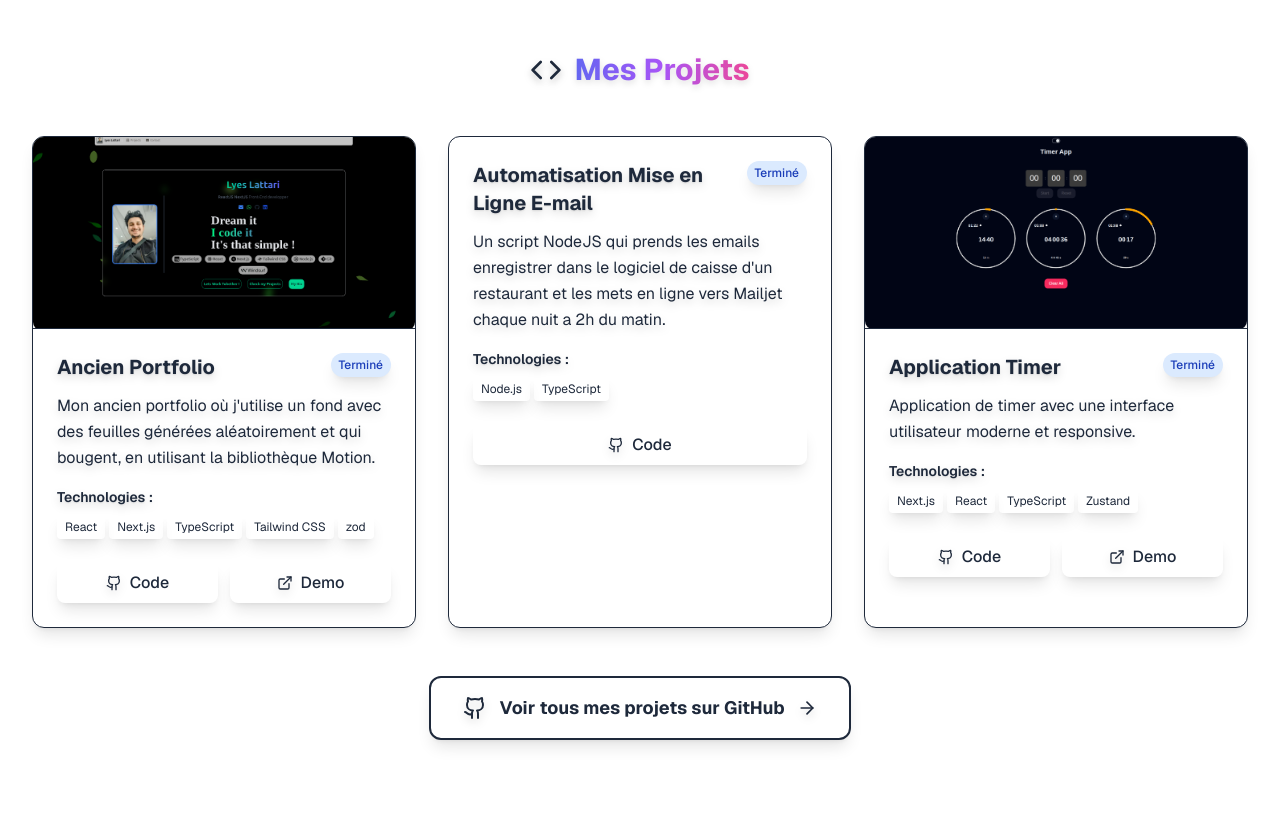
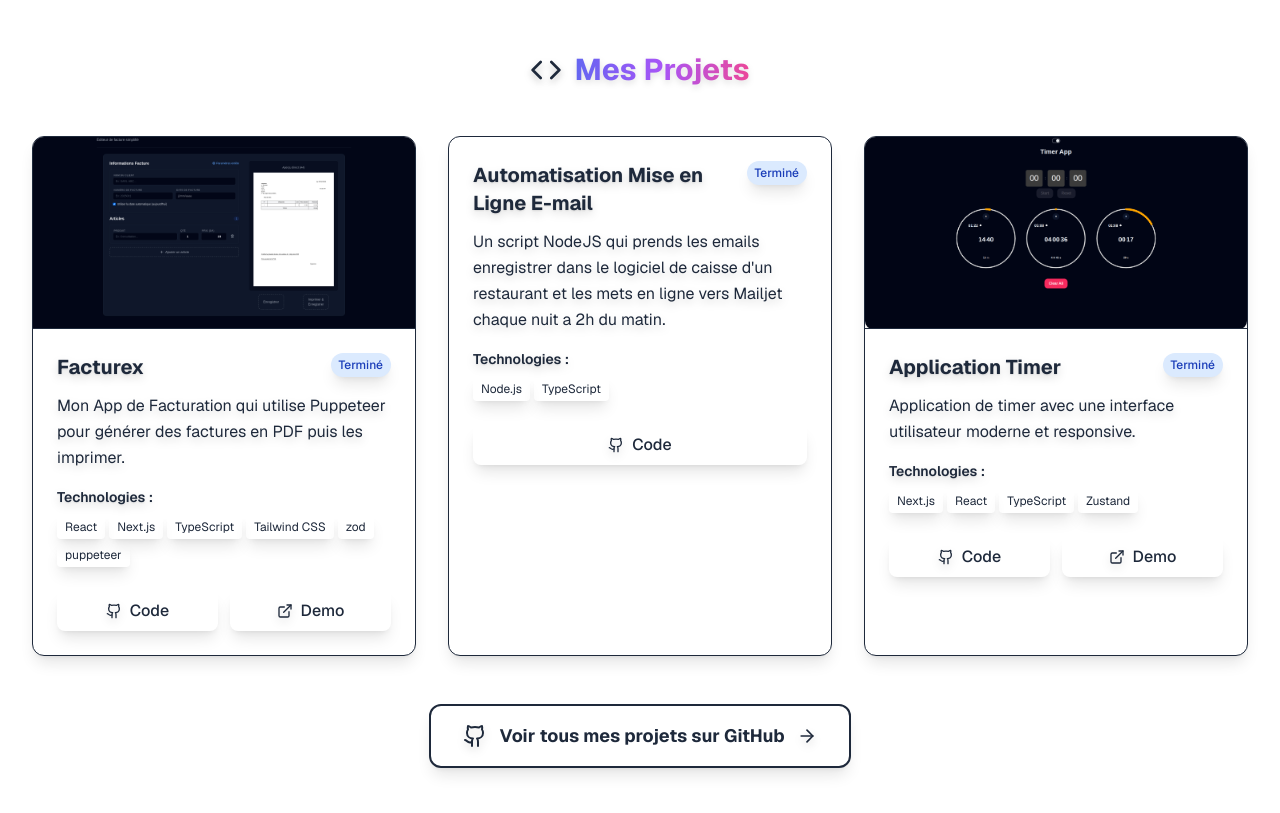
Before and after one commit to LnZ-11/New-Portfolio, a Next.js app: page / in a window 1280 px wide. Shown: the part 3300-4113 px from the top of the page. Built offline with nearby package versions, Linux system fonts and the light colour scheme.

Commit message:
Replacing old portfolio by my facturex app

```diff
--- a/app/components/Projects.tsx
+++ b/app/components/Projects.tsx
@@ -70,13 +70,13 @@ const techStack = [
 const projects = [
   {
     id: 1,
-    title: "Ancien Portfolio",
+    title: "Facturex",
     description:
-      "Mon ancien portfolio où j'utilise un fond avec des feuilles générées aléatoirement et qui bougent, en utilisant la bibliothèque Motion.",
-    stack: ["React","Next.js", "TypeScript", "Tailwind CSS", "zod"],
-    image: "/images/oldportfolio_screenshot.png",
-    githubUrl: "https://github.com/lyeslattari/Portfolio",
-    liveUrl: "https://myporfolio-lnz-11s-projects.vercel.app/",
+      "Mon App de Facturation qui utilise Puppeteer pour générer des factures en PDF puis les imprimer.",
+    stack: ["React","Next.js", "TypeScript", "Tailwind CSS", "zod","puppeteer"],
+    image: "/images/facturex-screenshot.png",
+    githubUrl: "https://github.com/LnZ-11/facturex",
+    liveUrl: "https://facturex-lilac.vercel.app/",
     status: "Terminé",
   },
   {
```
Also changed, not shown: public/images/facturex-screenshot.png (added).
